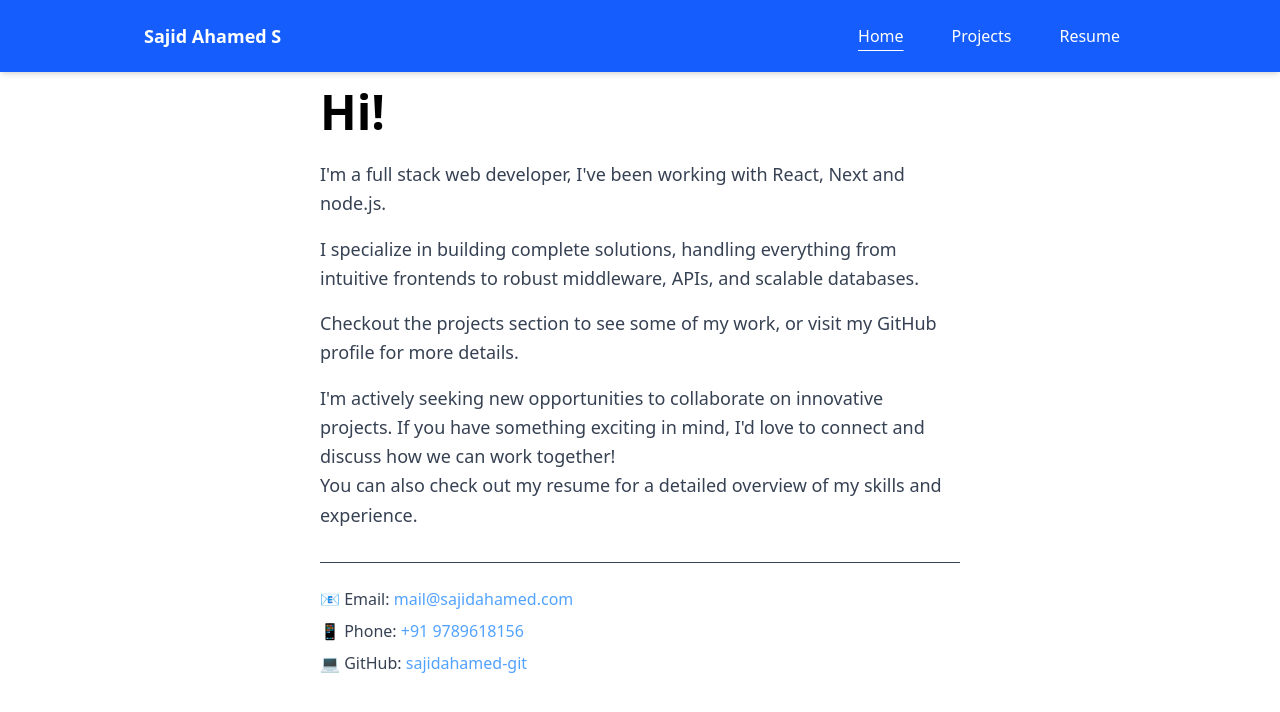
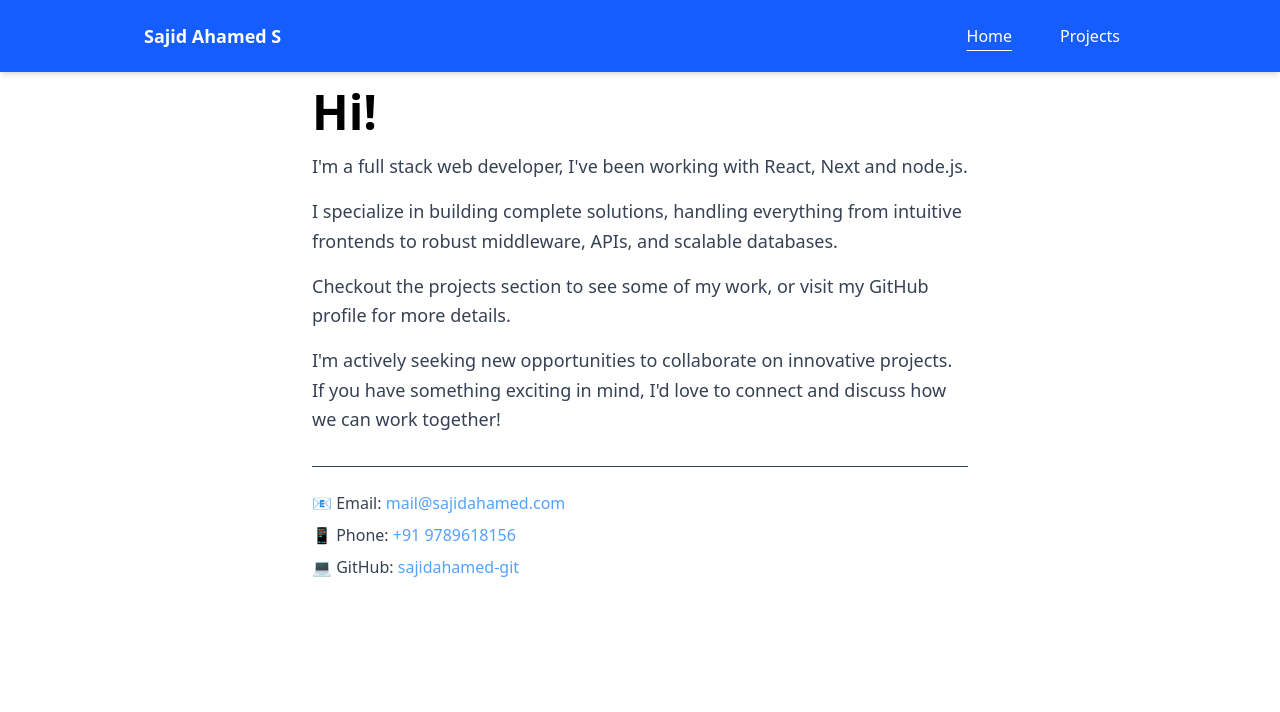
Before and after one commit to sajidahamed-git/my-page, a React (Vite) app: page / in a window 1280 px wide. Shown: the top 712 px of the page. Built offline with nearby package versions, Linux system fonts and the light colour scheme.

Commit message:
fix scroll

```diff
--- a/src/components/Navbar.jsx
+++ b/src/components/Navbar.jsx
@@ -55,7 +55,7 @@ export default function Navbar() {
               Projects
             </Link>
           </li>
-          <li>
+          {/* <li>
             <Link
               to="/resume"
               className={clsx(
@@ -67,7 +67,7 @@ export default function Navbar() {
             >
               Resume
             </Link>
-          </li>
+          </li> */}
         </ul>
       </div>
     </nav>
--- a/src/pages/Home.jsx
+++ b/src/pages/Home.jsx
@@ -1,30 +1,25 @@
 export default function Home() {
   return (
-    <div className="max-w-2xl mx-auto  px-4 ">
+    <div className="h-screen overflow-hidden flex flex-col">
+      <div className="max-w-2xl mx-auto px-2 flex-1 flex flex-col">
         {/* Big HI */}
-      <div className="text-5xl font-extrabold mb-6">Hi!</div>
+        <div className="text-5xl font-extrabold mb-4">Hi!</div>
 
-      {/* Description */}
-      <p className="text-gray-700 leading-relaxed text-lg">
+        {/* Consolidated P tag styles */}
+        <div className="text-gray-700 leading-relaxed text-lg space-y-4">
+          <p>
             I'm a full stack web developer, I've been working with React, Next and node.js.
-
           </p>
-      <p className="mt-4 text-gray-700 leading-relaxed text-lg">
+          <p>
             I specialize in building complete solutions, handling everything from intuitive frontends to robust middleware, APIs, and scalable databases.
-
           </p>
-
-      <p className="mt-4 text-gray-700 leading-relaxed text-lg">
+          <p>
             Checkout the projects section to see some of my work, or visit my GitHub profile for more details.
           </p>
-
-      <p className="mt-4 text-gray-700 leading-relaxed text-lg">
+          <p>
             I'm actively seeking new opportunities to collaborate on innovative projects. If you have something exciting in mind, I'd love to connect and discuss how we can work together!
-        <br />
-        You can also check out my resume for a detailed overview of my skills and experience.
           </p>
-
-
+        </div>
 
         {/* Contact Info */}
         <div className="mt-8 border-t border-gray-700 pt-6 text-gray-700 space-y-2">
@@ -39,5 +34,6 @@ export default function Home() {
           </p>
         </div>
       </div>
+    </div>
   );
 }
```
Lines whose indentation alone changed are shown as unchanged.
